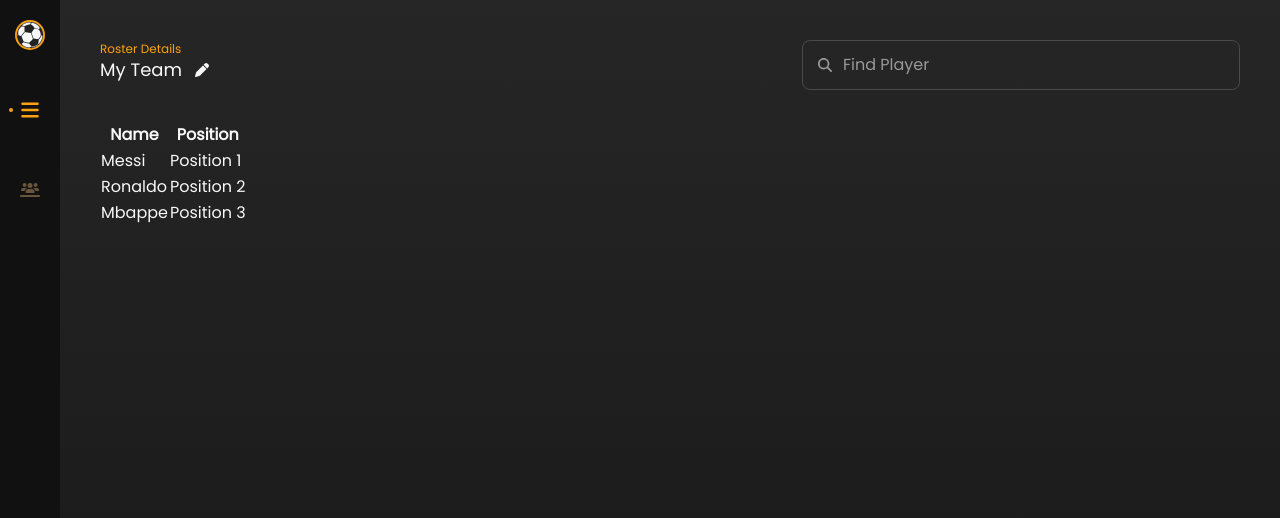
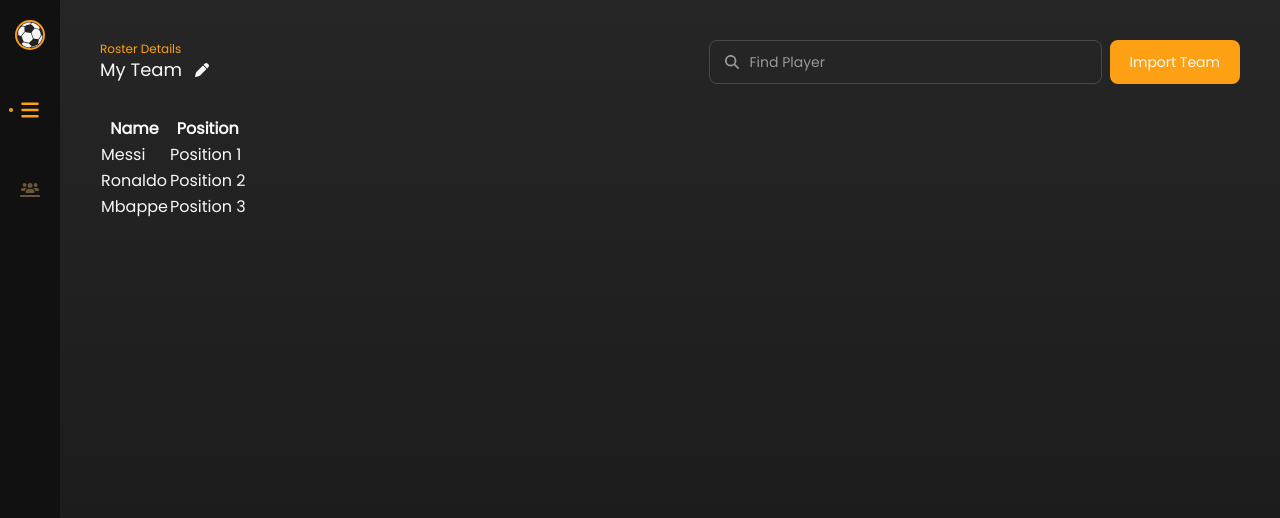
Before and after one commit to NishantKuthethur/footballManager, a React (Vite) app: page /roster in a window 1280 px wide. Shown: the top 518 px of the page. Built offline with nearby package versions, Linux system fonts and the light colour scheme.

Commit message:
Added Modal for Import/Import Button, fixed some styling, and added Button Component

```diff
--- a/src/components/ContentHeader.jsx
+++ b/src/components/ContentHeader.jsx
@@ -5,12 +5,14 @@ import { FontAwesomeIcon } from '@fortawesome/react-fontawesome';
 import { faPen } from '@fortawesome/free-solid-svg-icons';
 import TextInput from './common/TextInput';
 import SearchInput from './SearchInput';
+import Button from './common/Button'
 
 function ContentHeader({isActive}) {
 
   const [isEditing, setIsEditing] = useState(false);
   const {teamName, setTeamName} = useStore();
-
+  const {showModal, setShowModal} = useStore();
+  //Edit team name functions
   const handleEditClick = () => {
     setIsEditing(true);
   };
@@ -28,6 +30,13 @@ function ContentHeader({isActive}) {
     setIsEditing(false);
   }
 
+  //Import button/modal functions
+
+  const openImportModal = () => {
+    setShowModal(true);
+  }
+
+
   return (
     <div className='flex justify-between'>
       <div className='flex flex-col'>
@@ -44,7 +53,8 @@ function ContentHeader({isActive}) {
           </div>
         )}
       </div>
-      {isActive('/roster') ? <SearchInput/> : null}
+      {isActive('/roster') ?<div className='flex gap-2 items-center'> <SearchInput/> <Button text={'Import Team'} type={'primary'} onClick={openImportModal}/></div>: null}
+
     </div>
   )
 }
--- /dev/null
+++ b/src/components/ImportModal.jsx
@@ -0,0 +1,22 @@
+import React from 'react'
+import PropTypes from 'prop-types'
+import Button from './common/Button'
+import { useStore } from '../store/store'
+
+const ImportModal = () => {
+  const {setShowModal} = useStore()
+  return (
+    <>
+    <div className='fixed inset-0 bg-black bg-opacity-50' onClick={() => setShowModal(false)}></div>
+    <div className='fixed top-1/2 left-1/2 -translate-x-1/2 -translate-y-1/2 w-[800px] h-[600px] rounded-[8px] border-borders-default bg-neutral-2 shadow-modal'>
+      <Button text='Import' type='primary'/>
+    </div>
+    </>
+  )
+}
+
+ImportModal.propTypes = {
+
+}
+
+export default ImportModal
--- a/src/components/SearchInput.jsx
+++ b/src/components/SearchInput.jsx
@@ -52,9 +52,9 @@ const SearchInput = () => {
           type="text"
           id="default-search"
           value={inputValue}
-          className={`block w-full pl-10 pr-20  py-3 bg-transparent
+          className={`block w-full pl-10 pr-20  pt-3 pb-[11px] bg-transparent
           border border-solid border-borders-default
-          rounded-lg outline-none focus:bg-transparent
+          rounded-lg outline-none focus:bg-transparent h-[44px] text-[14px] leading-[21px] font-normal
           ${searchState===SearchInputState.Enabled ? "placeholder-texts-muted text-texts-muted" : (searchState===SearchInputState.Typing ? "text-texts-normal" : "text-texts-heading")}`}
           placeholder="Find Player"
           autoComplete='off'
--- /dev/null
+++ b/src/components/common/Button.jsx
@@ -0,0 +1,36 @@
+//import React, { useState } from 'react'
+import PropTypes from 'prop-types'
+
+const buttonType = {
+  p: 'primary',
+  s: 'secondary'
+}
+
+const Button = ({text, type, onClick}) => {
+  //const [buttonState, setButtonState] = useState('Enabled');
+  const disabledPrimaryButton = '';
+  const disabledSecondaryButton = '';
+
+  const commonStyle = 'rounded-[8px] w-fit h-[44px] px-5 pt-3 pb-[11px] text-[14px] leading-[21px]'
+  const primaryButton = `${commonStyle} text-texts-heading bg-primary-orange hover:bg-primary-orangeHover`;
+  const secondaryButton = ''
+  const buttonStyle = type === buttonType.p ? primaryButton : secondaryButton;
+
+  const handleOnClick = () => {
+    onClick();
+  }
+
+  return (
+    <button className={buttonStyle} onClick={handleOnClick}>
+      {text}
+    </button>
+  )
+}
+
+Button.propTypes = {
+  text: PropTypes.string.isRequired,
+  type: PropTypes.string,
+  onClick: PropTypes.func
+}
+
+export default Button
--- a/src/index.css
+++ b/src/index.css
@@ -3,6 +3,6 @@
 @tailwind components;
 @tailwind utilities;
 
-body {
-    font-family: 'Poppins';
+html, body {
+    font-family: 'Poppins' !important;
 }
--- a/src/layout/DynamicViewPort.jsx
+++ b/src/layout/DynamicViewPort.jsx
@@ -3,13 +3,17 @@ import {Route, Routes, Navigate, useLocation } from "react-router-dom";
 import RosterView from "../components/RosterView";
 import FormationOverview from "../components/FormationOverview"
 import ContentHeader from "../components/ContentHeader";
+import { useStore } from "../store/store";
+import ImportModal from "../components/ImportModal";
 
 export default function DynamicViewPort() {
   const location = useLocation();
 
   const isActive = (path) => location.pathname === path;
+
+  const {showModal,setShowModal} = useStore();
   return (
-    <div className="flex-1 flex flex-col gap-8 p-10 bg-gradient-to-b from-neutral-800 to-neutral-900">
+    <div className="relative flex-1 flex flex-col gap-8 p-10 bg-gradient-to-b from-neutral-800 to-neutral-900">
         <ContentHeader isActive={isActive}/>
         <Routes>
             <Route path="/" element={<Navigate replace to={'/roster'}/>}/>
@@ -18,6 +22,7 @@ export default function DynamicViewPort() {
             {/* Redirect any unknown paths to "/roster" */}
             <Route path="*" element={<Navigate to="/roster" />} />
         </Routes>
+        {showModal ? <ImportModal/> : null }
     </div>
   )
 }
--- a/src/store/store.js
+++ b/src/store/store.js
@@ -6,4 +6,7 @@ export const useStore = create((set) => ({
 
   searchValue: '',
   setSearchValue: (val) => set({searchValue: val}),
+
+  showModal: false,
+  setShowModal: (isVisible) => set({showModal: isVisible}),
 }));
--- a/tailwind.config.js
+++ b/tailwind.config.js
@@ -27,7 +27,10 @@ export default {
         borders: {
           default: '#494949'
         }
-      }
+      },
+      boxShadow: {
+        modal: '0px 12px 28px 0px rgba(22, 22, 22, 0.5)',
+      },
     }
   },
   plugins: [],
```
